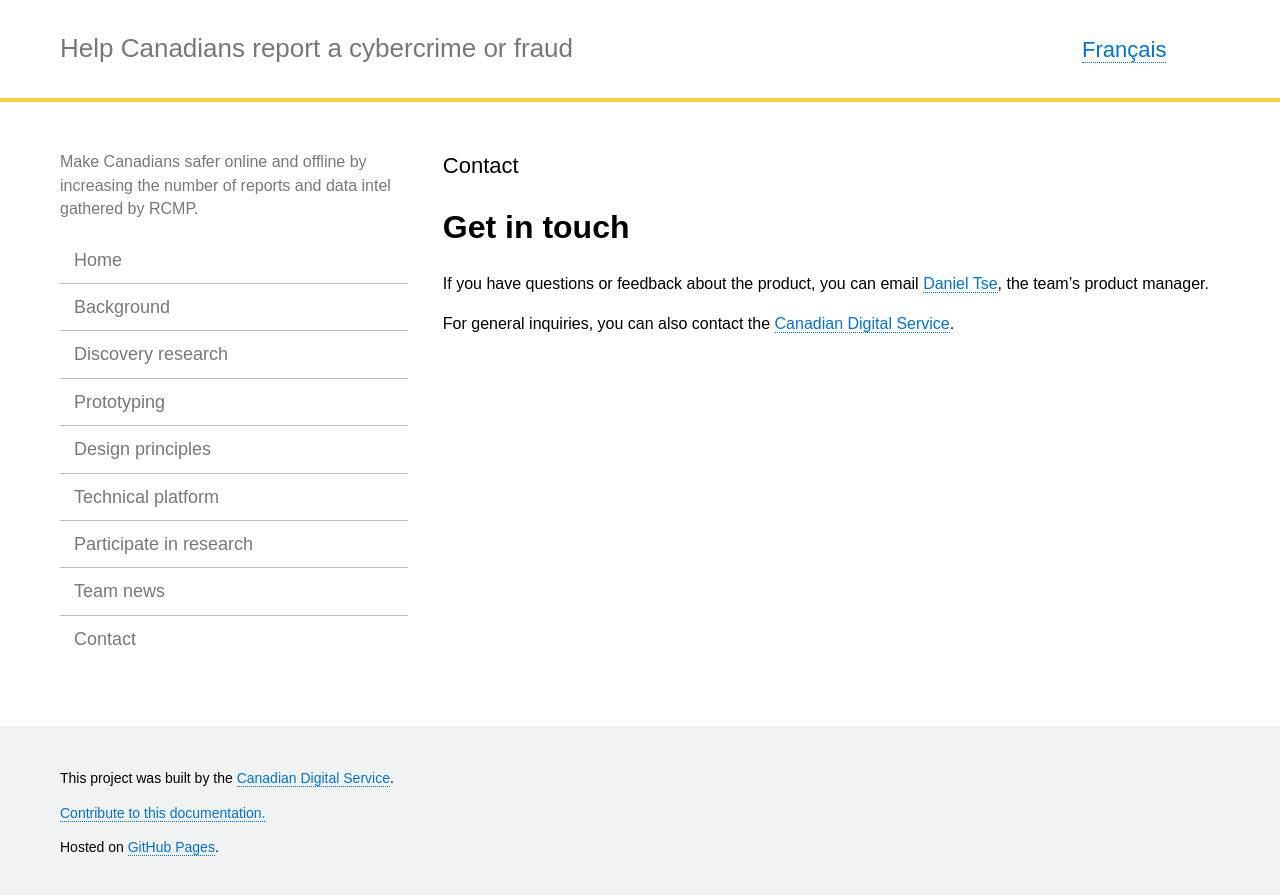
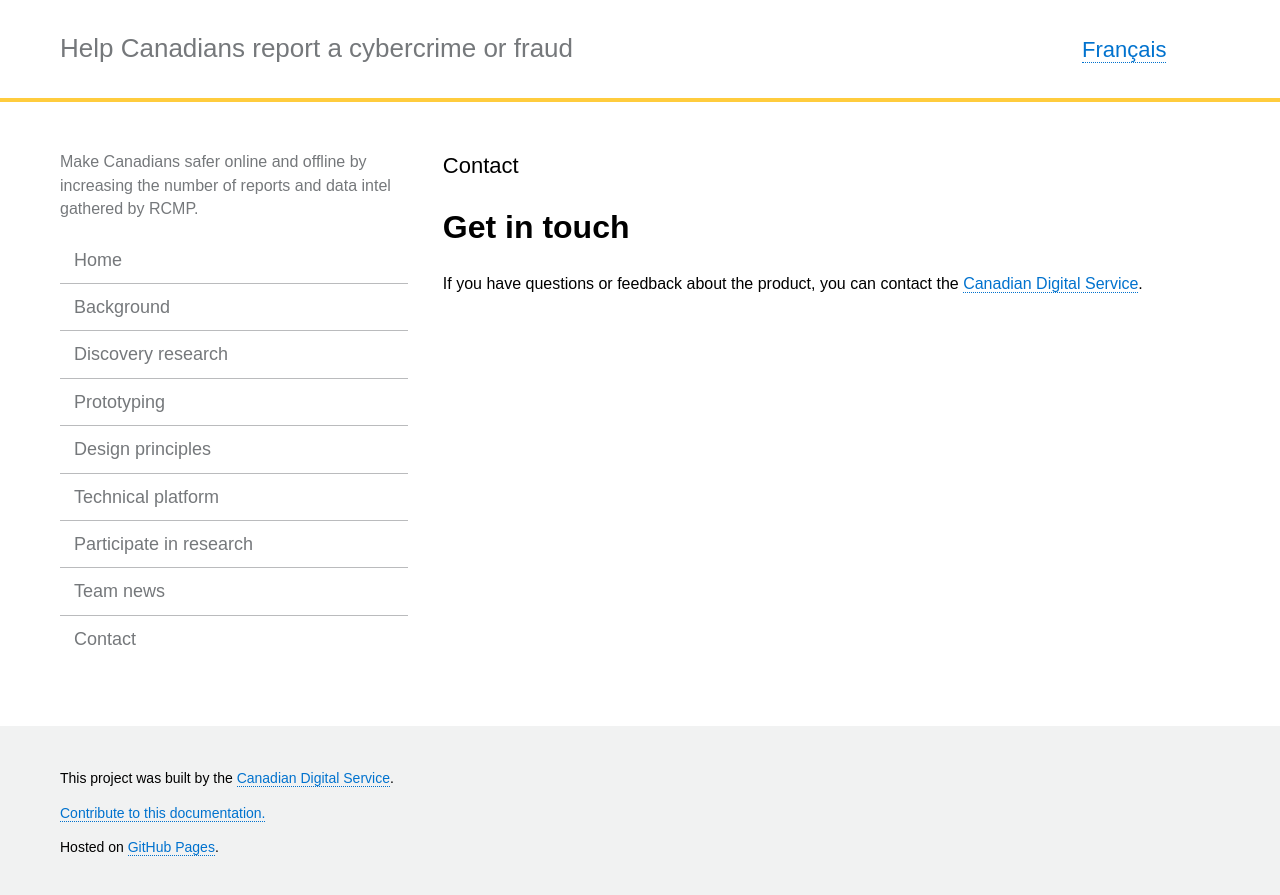
Before and after one commit to cds-snc/rcmp-report-a-cybercrime-alpha-documentation, a Jekyll site: the page built from _pages/en/contact.md, in a window 1280 px wide. Shown: the top 895 px of the page. Built offline with Jekyll 4.4.1, drawn with Linux system fonts in a browser that asks for light colours.

Commit message:
Update contact.md

```diff
--- a/_pages/en/contact.md
+++ b/_pages/en/contact.md
@@ -8,6 +8,4 @@ trans_url: "/coordonnees/"
 
 # Get in touch
 
-If you have questions or feedback about the product, you can email [Daniel Tse](mailto: daniel.tse@tbs-sct.gc.ca), the team's product manager.
-
-For general inquiries, you can also contact the [Canadian Digital Service](mailto:cds-snc@tbs-sct.gc.ca).
+If you have questions or feedback about the product, you can contact the [Canadian Digital Service](mailto:cds-snc@tbs-sct.gc.ca).
```
